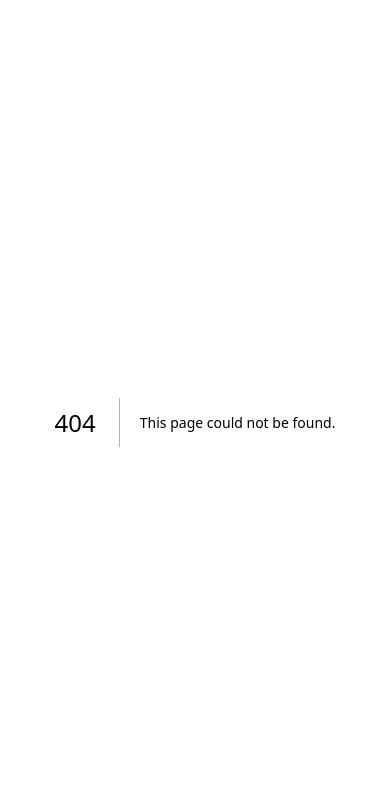
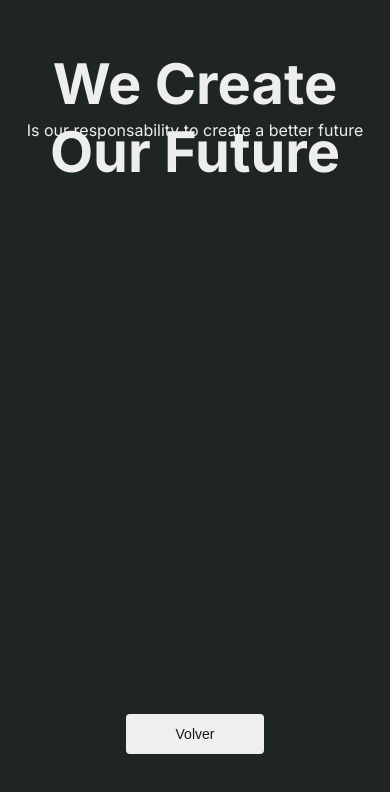
Before and after one commit to juansadeveloper/my_portfolio, a Next.js app: page /mycv in a window 390 px wide. Before the commit this address had no page. Shown: the top 792 px of the page. Built offline with nearby package versions, Linux system fonts and the light colour scheme.

Commit message:
Mobile style fixed
I fixed an error style in "thanks" component. So now it can be better to read it for the user.

```diff
--- a/components/Hero.jsx
+++ b/components/Hero.jsx
@@ -1,7 +1,7 @@
 import React from 'react'
 // import Image from 'next/image'
 // import futureimg from "@/assets/future.jpg"
-// import Link from 'next/link'
+import Link from 'next/link'
 import TypewriterComponent from 'typewriter-effect'
 
 function Hero() {
@@ -22,7 +22,7 @@ function Hero() {
               />
             </h1>
             <p>I use the latest technologies to design beautiful and functional websites. Please take a look and feel free to contact me.</p>
-            <button className='hero-btn'>My Resume</button>
+            <Link href="/"><button className='hero-btn' >My Resume</button></Link>
         </div>
         {/* <div className='right-container'>
             <Link href="/future" className='future-link'>
--- /dev/null
+++ b/pages/mycv.jsx
@@ -0,0 +1,12 @@
+import React from 'react'
+import Link from 'next/link'
+
+export default function mycv() {
+  return (
+    <div className='future-container'>
+        <h1>We Create Our Future</h1>
+        <p>Is our responsability to create a better future</p>
+        <button><Link href="/" className='future-btn-link'>Volver</Link></button>
+    </div>
+  )
+}
--- a/styles/globals.css
+++ b/styles/globals.css
@@ -1000,7 +1000,7 @@ font-weight: 400;
 
 
 
- /*!   ------------         THANKS COMPONENT             --------------     */
+ /*!   --------------------------------------------------------------------          THANKS COMPONENT    */
 
  .thanks-container{
   height: 100vh;
@@ -1019,6 +1019,14 @@ font-weight: 400;
 
  .thanks-container p{
   font-size: 18px;
+ }
+
+ @media screen and (max-width: 500px){
+  .thanks-container h2{
+    font-size: 34px;
+    text-align: center;
+    padding: 0px 10px;
+  }
  }
 
 
```
